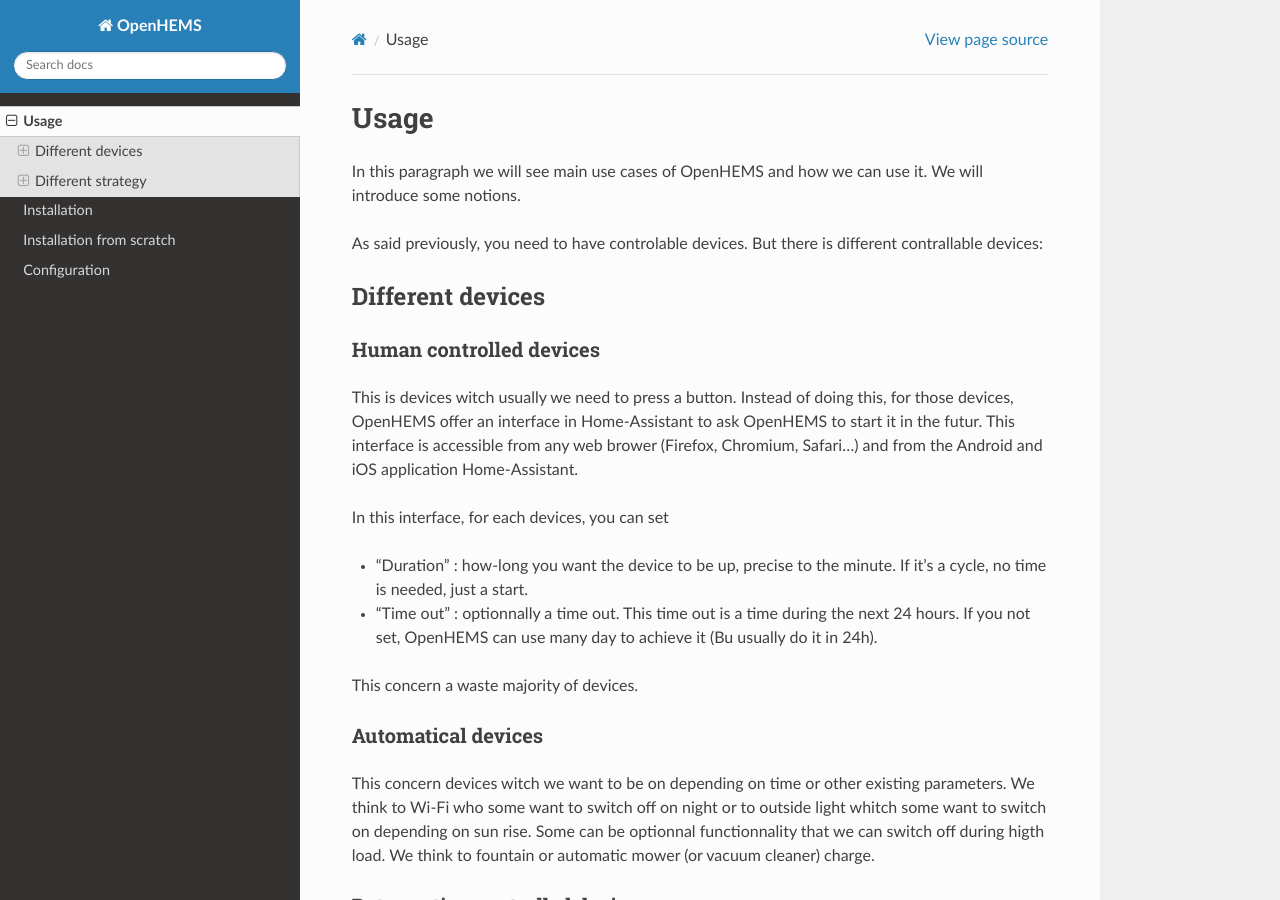
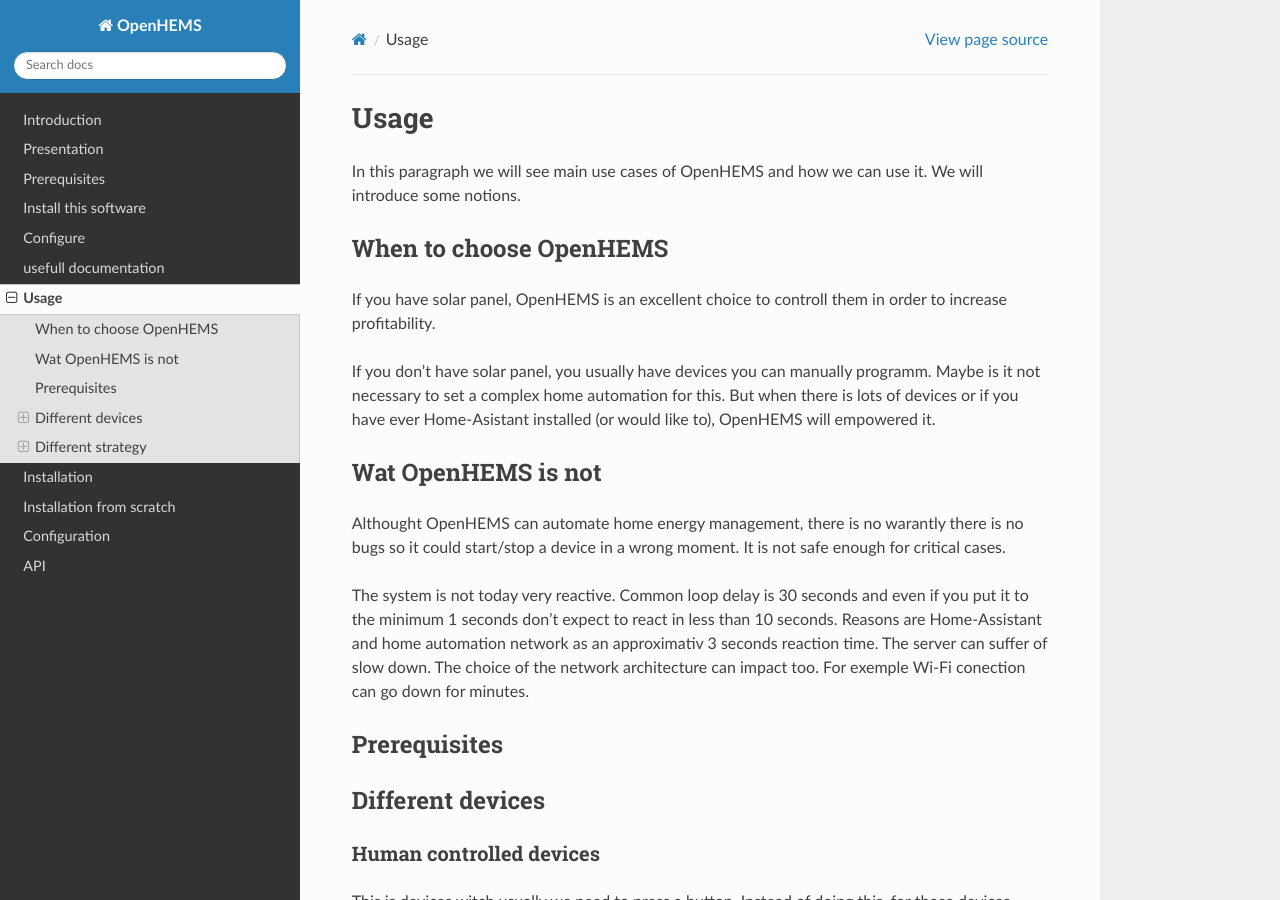
Before and after one commit to abriotde/openhems-sample, a Sphinx documentation site: the page built from docs/source/usage.rst, in a window 1280 px wide and 900 px high. Built offline with Sphinx 7.4.7 and the Read the Docs theme 3.1.0, drawn with Linux system fonts in a browser that asks for light colours.

Commit message:
Update documentation

```diff
--- a/docs/source/conf.py
+++ b/docs/source/conf.py
@@ -7,6 +7,12 @@
 # -- Project information -----------------------------------------------------
 # https://www.sphinx-doc.org/en/master/usage/configuration.html#project-information
 """
+import sys
+from pathlib import Path
+path = str(Path(__file__).resolve().parents[2]/"src")
+sys.path.insert(0, path)
+sys.path.insert(0, path+"/openhems")
+
 # pylint: disable=invalid-name, redefined-builtin
 project = 'OpenHEMS'
 copyright = 'GPLv3'
--- a/docs/source/index.rst
+++ b/docs/source/index.rst
@@ -14,6 +14,7 @@
 .. Check out the :doc:`usage` section for further information, including
 .. how to :ref:`installation` the project.
 
+
 .. note::
 
    This project is under active development.
@@ -23,7 +24,9 @@
 
 .. toctree::
 
+   intro
    usage
    installation
    installation_from_scratch
    configure
+   api
--- a/docs/source/installation.rst
+++ b/docs/source/installation.rst
@@ -12,7 +12,7 @@
 Then plug theelectric power cable and the ethenet one. It should be available from local network on http://192.168.1.202:8123/ and http://192.168.1.202:8000/.
 
 Install on Home-AssistantOS as add-on
------------------------------------
+-------------------------------------
 
 This is the easiest way to install it manually. You need a installed Home-AssistantOS. On parameters menu, click on "Add-on store" (bottom right). On top right, click on parameters symbol (3 point button) and select "Store" to open a popup. In the field paste "https://github.com/abriotde/openhems-addon" aand click "Add" button. Close the popup and refresh the store page. You should see "OpenHEMS" in the list. Click on it and then install it.
 
--- /dev/null
+++ b/docs/source/intro.rst
@@ -0,0 +1,5 @@
+Introduction
+============
+
+
+.. include:: ../../readme.md
--- a/docs/source/usage.rst
+++ b/docs/source/usage.rst
@@ -5,7 +5,23 @@
 
 In this paragraph we will see main use cases of OpenHEMS and how we can use it. We will introduce some notions.
 
-As said previously, you need to have controlable devices. But there is different contrallable devices:
+When to choose OpenHEMS
+-----------------------
+
+If you have solar panel, OpenHEMS is an excellent choice to controll them in order to increase profitability.
+
+If you don't have solar panel, you usually have devices you can manually programm. Maybe is it not necessary to set a complex home automation for this. But when there is lots of devices or if you have ever Home-Asistant installed (or would like to), OpenHEMS will empowered it.
+
+Wat OpenHEMS is not
+-------------------
+
+Althought OpenHEMS can automate home energy management, there is no warantly there is no bugs so it could start/stop a device in a wrong moment. It is not safe enough for critical cases.
+
+The system is not today very reactive. Common loop delay is 30 seconds and even if you put it to the minimum 1 seconds don't expect to react in less than 10 seconds. Reasons are Home-Assistant and home automation network as an approximativ 3 seconds reaction time. The server can suffer of slow down. The choice of the network architecture can impact too. For exemple Wi-Fi conection can go down for minutes.
+
+Prerequisites
+-------------
+
 
 
 Different devices
@@ -22,6 +38,9 @@
 
 * "Time out" : optionnally a time out. This time out is a time during the next 24 hours. If you not set, OpenHEMS can use many day to achieve it (Bu usually do it in 24h).
 
+.. |Widget of OpenHEMS| image:: images/widget_OpenHEMS.png
+  :alt: Widget of OpenHEMS
+
 This concern a waste majority of devices.
 
 Automatical devices
@@ -37,6 +56,12 @@
 For this there is usually an acceptable margin, with OpenHEMS we could play with this margin to reduce consumption. But there is few benefits to expect. The idea is to overload when there is electricity at low cost (or to much) and to let go down to minimum value at exepensive periods. The problem is that there is an overload during overload period witch is maybe not really economically interesting and maybe a loss of confort.
 
 For each devices you will affect a "strategy". This strategy will decide when to start & stop it. There is some different kind of strategy. Lets explore it.
+
+
+
+
+
+
 
 
 Different strategy
```
Also changed, not shown: docs/source/api.rst (added, +12 -0 lines), docs/source/configure.rst (+7 -1 lines), readme.md (+72 -62 lines), docs/images/GUI_configuration_OpenHEMS.png (added), docs/images/widget_OpenHEMS.png (added), docs/source/images/GUI_configuration_OpenHEMS.png (added), docs/source/images/widget_OpenHEMS.png (added), 3 other files.
